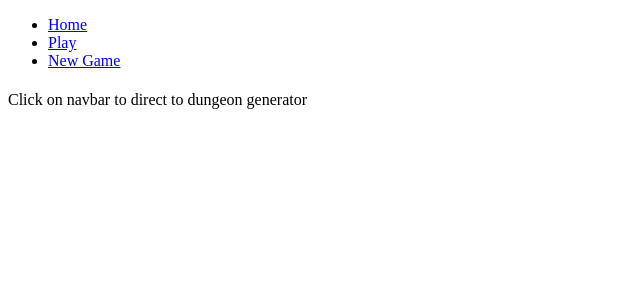
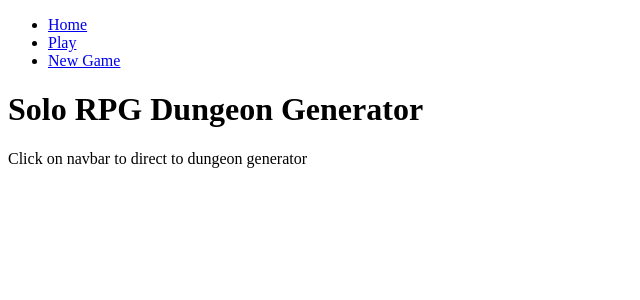
Before and after one commit to przper/solo-rpg-adventure-generator, a Symfony app: template templates/home/index.html.twig in a window 1280 px wide. Shown: the top 300 px of the page, without its empty margins (0-640 px from the left). Run offline with Twig, Linux system fonts and the light colour scheme; the template is opened without the code that fills it, so the values that code supplies are empty; some libraries are stand-ins or nearby versions.

Commit message:
Fix homepage

```diff
--- a/templates/home/index.html.twig
+++ b/templates/home/index.html.twig
@@ -1,11 +1,11 @@
 {% extends 'base.html.twig' %}
 
-{% block title %}HomeController{% endblock %}
+{% block title %}Solo RPG Dungeon Generator{% endblock %}
 
 {% block body %}
 <div class="container mx-auto">
 
-    <h1 class="text-4xl mb-6">{{ controller_name }}</h1>
+    <h1 class="text-4xl mb-6">Solo RPG Dungeon Generator</h1>
 
     <div class="p-4 rounded-xl shadow-sm bg-white">
         <p>Click on navbar to direct to dungeon generator<p>
```
